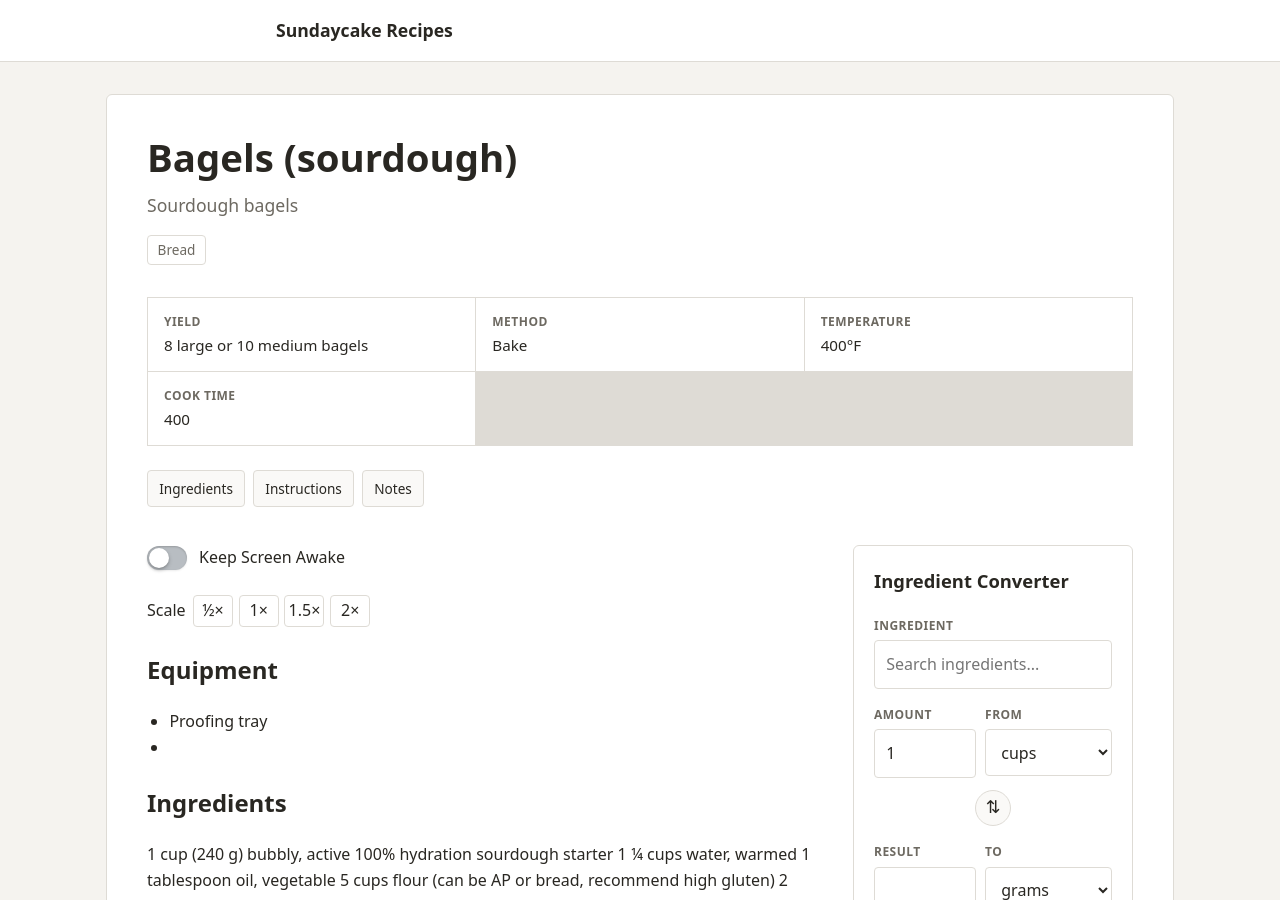
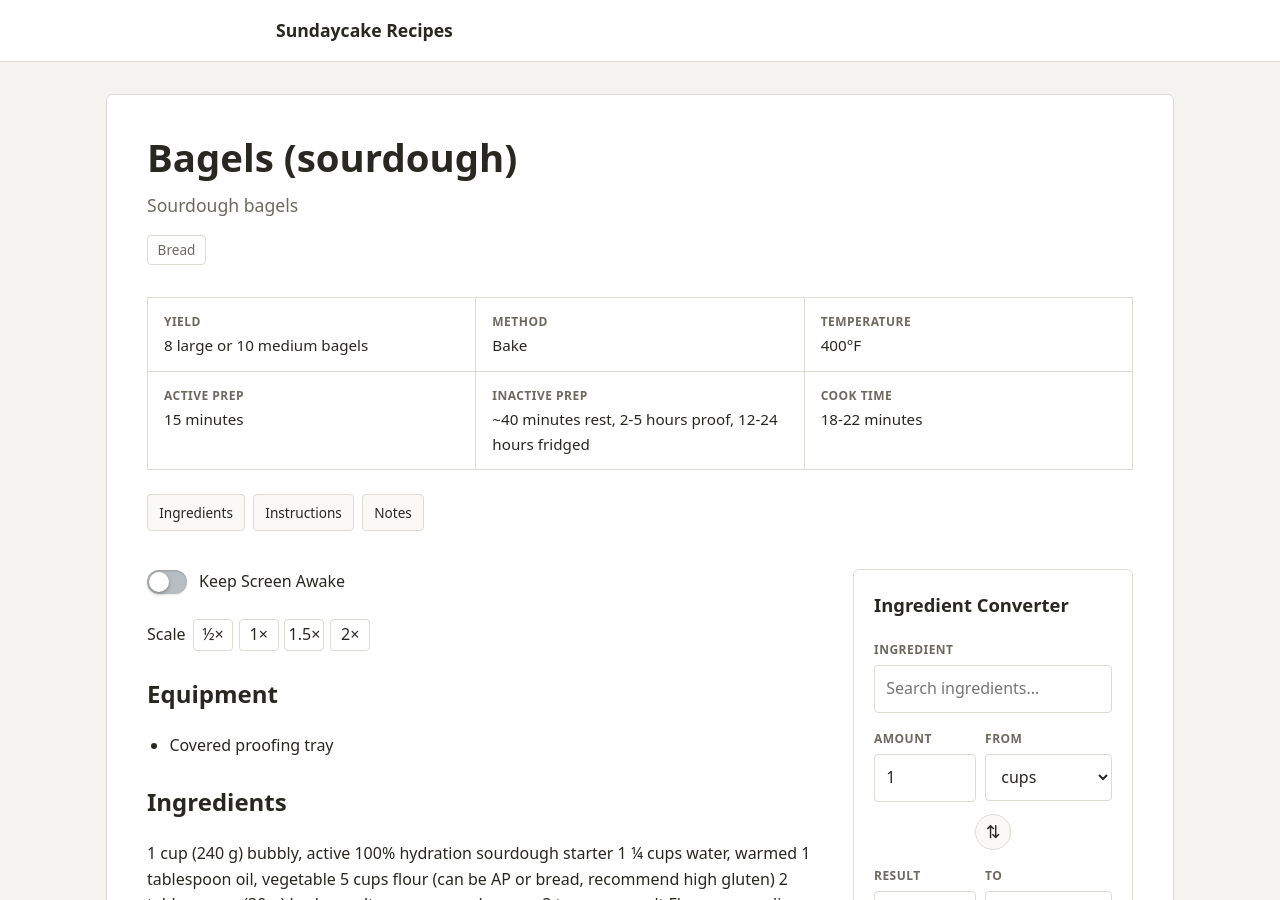
Before and after one commit to sundaycake/recipes, a Jekyll site: the page built from _recipes/bagels-souordough.md, in a window 1280 px wide and 900 px high. Built offline with Jekyll 4.4.1, drawn with Linux system fonts in a browser that asks for light colours; some web fonts are replaced.

Commit message:
Update bagels-souordough.md

```diff
--- a/_recipes/bagels-souordough.md
+++ b/_recipes/bagels-souordough.md
@@ -10,10 +10,10 @@ yield: 8 large or 10 medium bagels
 default_scale: 1
 scale_notes:
 
-prep_active:
-prep_inactive:
+prep_active: 15 minutes
+prep_inactive: ~40 minutes rest, 2-5 hours proof, 12-24 hours fridged
 
-cook_time: 400
+cook_time: 18-22 minutes
 cook_temp: 400°F
 cook_method: Bake
 
@@ -22,8 +22,7 @@ source_url:
 ---
 
 ## Equipment
-- Proofing tray
--
+- Covered proofing tray
 
 ## Ingredients
 
```
